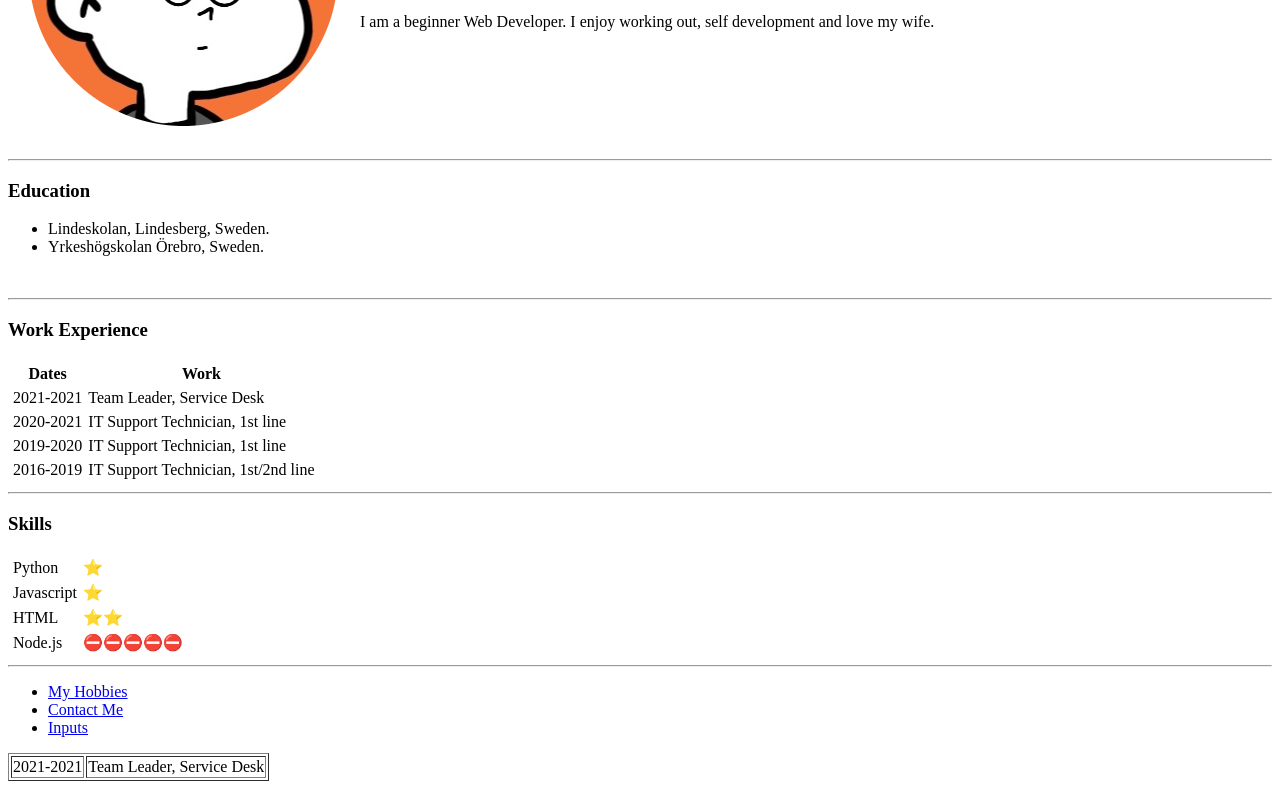
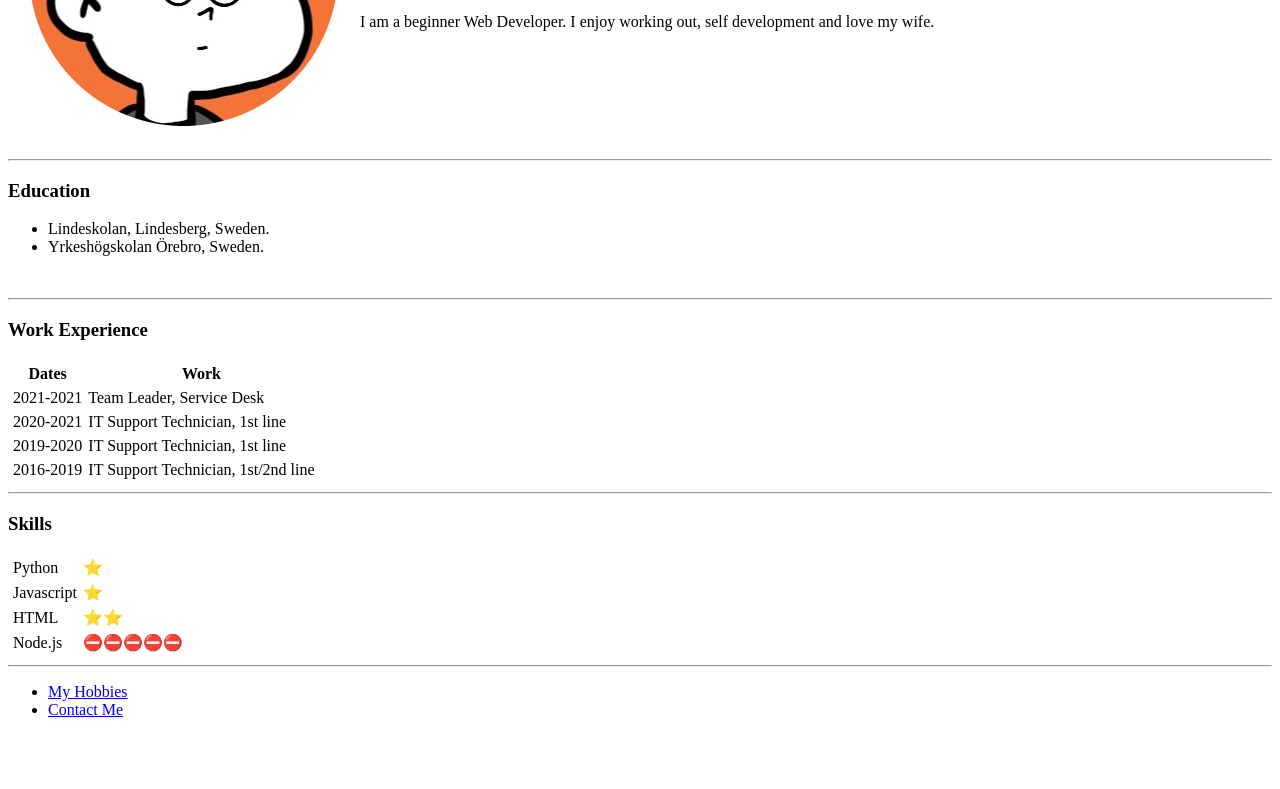
Before and after one commit to SmackDH/cv, a plain HTML site: page index.html in a window 1280 px wide. Shown: the part 212-1001 px from the top of the page. After the commit the page ends 947 px from the top, so only its background shows below. Drawn offline with Linux system fonts and the light colour scheme.

Commit message:
minor update.

```diff
--- a/index.html
+++ b/index.html
@@ -84,15 +84,9 @@
         <ul>
             <li><a href="hobbies.html">My Hobbies</a></li>
             <li><a href="contact.html">Contact Me</a></li>
-            <li><a href="inputs.html">Inputs</a></li>
 
         </ul>
-        <table border="">
-            <tr>
-                    <td>2021-2021</td>
-              <td>Team Leader, Service Desk</td>
-            </tr>
-        </table>
+
 
 </body>
 
```
